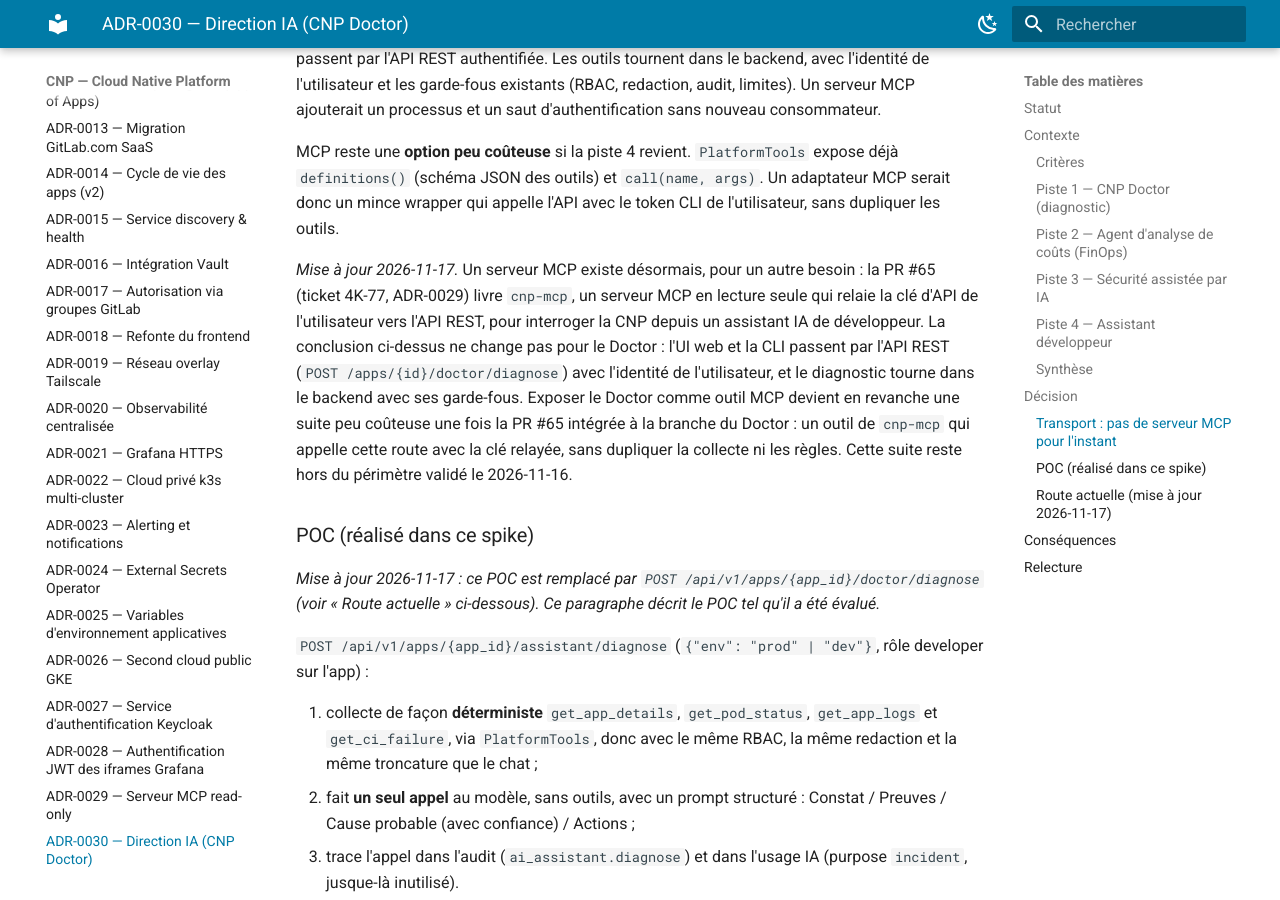
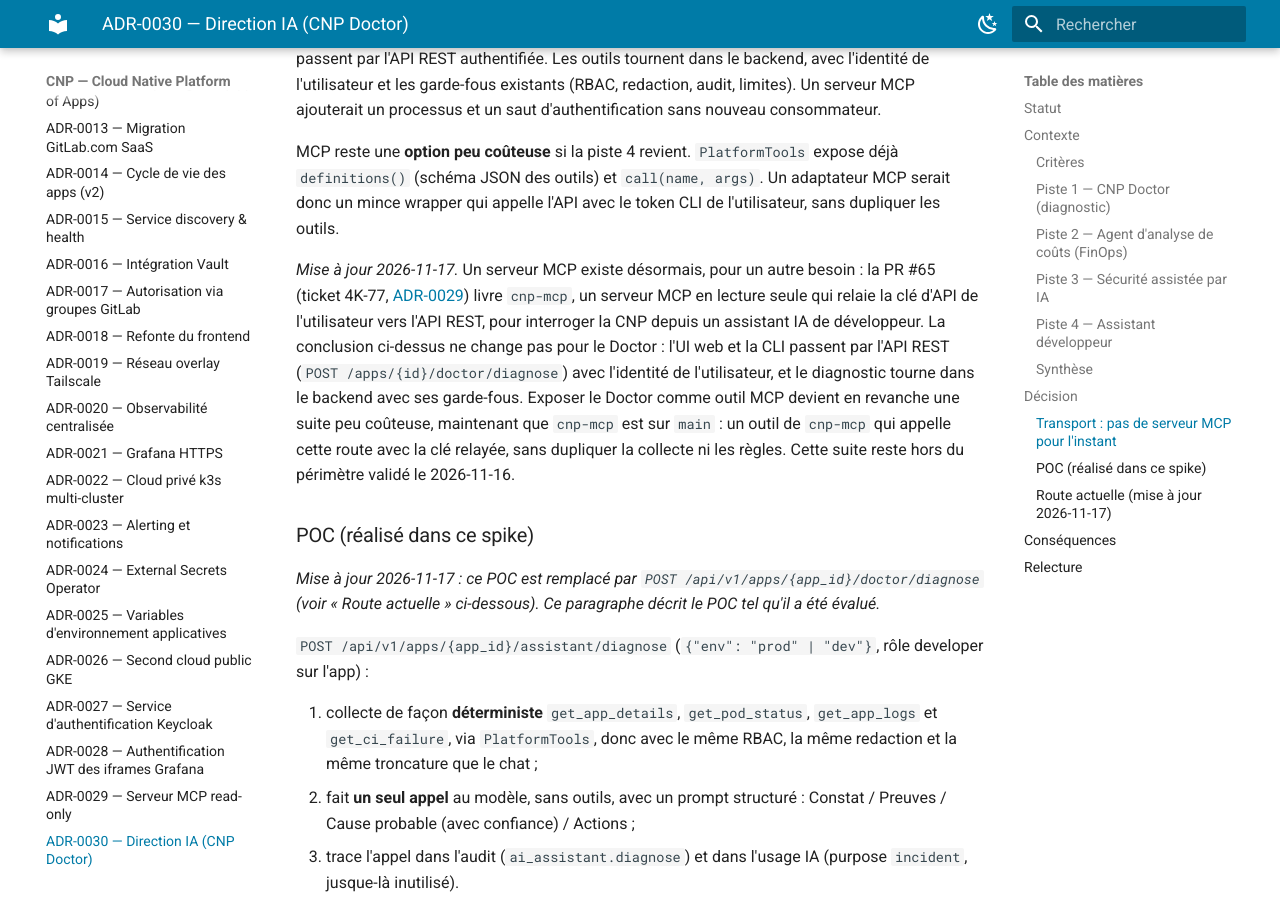
Before and after one commit to bcnvictor/cloud-native-plat4k, an MkDocs documentation site: the page built from docs/adr/0030-direction-ia-cnp-doctor.md, in a window 1280 px wide and 900 px high, scrolled down 4485 px. Built offline with MkDocs 1.6.1 and Material for MkDocs 9.7.7, drawn with Linux system fonts in a browser that asks for light colours; some of the changed text lies outside the part shown.

Commit message:
fix(cnp-doctor): deux colonnes selon la largeur de la carte, ADR à jour
- La carte ne passe en deux colonnes (preuves | actions) que si elle-même
  mesure au moins 760 px : la largeur de l'écran ne suffisait pas avec la
  barre latérale et le zoom de la page, la colonne de gauche devenait
  illisible.
- ADR-0030 et demandes au PO : la branche est reportée sur main, qui
  contient le serveur MCP (lien vers l'ADR-0029).

Co-Authored-By: Claude Opus 5.5 <noreply@anthropic.com>

```diff
--- a/docs/adr/0030-direction-ia-cnp-doctor.md
+++ b/docs/adr/0030-direction-ia-cnp-doctor.md
@@ -14,9 +14,9 @@ faits devenus inexacts sont corrigés, dans les sections concernées :
   `openspec/changes/cnp-doctor/` ; guide utilisateur : [CNP Doctor](../guides/cnp-doctor.md).
 - **Le POC est remplacé** : `POST /api/v1/apps/{app_id}/assistant/diagnose` laisse la place à
   `POST /api/v1/apps/{app_id}/doctor/diagnose`, à réponse structurée (voir « POC »).
-- **Serveur MCP** : la PR #65 (ticket 4K-77, ADR-0029 `docs/adr/0029-mcp-server.md`) livre
-  un serveur MCP en lecture seule, `cnp-mcp`. Elle est fusionnée sur `main` le 2026-11-16,
-  après la création de la branche du Doctor. La section « Transport » est mise à jour en
+- **Serveur MCP** : la PR #65 (ticket 4K-77, [ADR-0029](0029-mcp-server.md)) livre un
+  serveur MCP en lecture seule, `cnp-mcp`. Elle est fusionnée sur `main` le 2026-11-16 et
+  la branche du Doctor est reportée dessus. La section « Transport » est mise à jour en
   conséquence.
 - **FinOps** : la PR #52 est fusionnée sur `main` (2026-11-10).
 
@@ -127,13 +127,13 @@ MCP reste une **option peu coûteuse** si la piste 4 revient. `PlatformTools` ex
 un mince wrapper qui appelle l'API avec le token CLI de l'utilisateur, sans dupliquer les outils.
 
 *Mise à jour 2026-11-17.* Un serveur MCP existe désormais, pour un autre besoin : la PR #65
-(ticket 4K-77, ADR-0029) livre `cnp-mcp`, un serveur MCP en lecture
+(ticket 4K-77, [ADR-0029](0029-mcp-server.md)) livre `cnp-mcp`, un serveur MCP en lecture
 seule qui relaie la clé d'API de l'utilisateur vers l'API REST, pour interroger la CNP depuis
 un assistant IA de développeur. La conclusion ci-dessus ne change pas pour le Doctor : l'UI web
 et la CLI passent par l'API REST (`POST /apps/{id}/doctor/diagnose`) avec l'identité de
 l'utilisateur, et le diagnostic tourne dans le backend avec ses garde-fous. Exposer le Doctor
-comme outil MCP devient en revanche une suite peu coûteuse une fois la PR #65 intégrée à la
-branche du Doctor : un outil de `cnp-mcp` qui appelle cette route avec la clé relayée, sans
+comme outil MCP devient en revanche une suite peu coûteuse, maintenant que `cnp-mcp` est sur
+`main` : un outil de `cnp-mcp` qui appelle cette route avec la clé relayée, sans
 dupliquer la collecte ni les règles. Cette suite reste hors du périmètre validé le 2026-11-16.
 
 ### POC (réalisé dans ce spike)
```
Also changed, not shown: frontend-new/src/components/doctor/DoctorDiagnosisView.tsx (+28 -4 lines), openspec/changes/cnp-doctor/demandes-po/README.md (+3 -3 lines).
